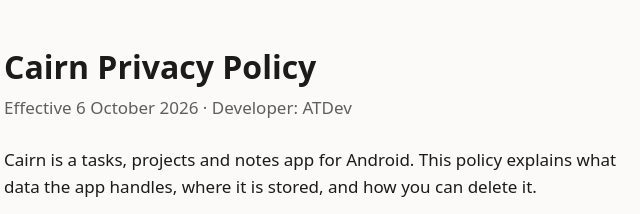
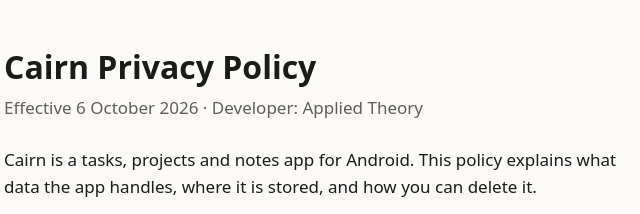
Before and after one commit to AdrielTTE/cairn-privacy, a plain HTML site: page index.html in a window 1280 px wide. Shown: the top 214 px of the page, 312-952 px from the left. Drawn offline with Linux system fonts and the light colour scheme.

Commit message:
Developer: Applied Theory

```diff
--- a/index.html
+++ b/index.html
@@ -52,7 +52,7 @@
 <body>
 <main>
   <h1>Cairn Privacy Policy</h1>
-  <p class="meta">Effective 6 October 2026 · Developer: ATDev</p>
+  <p class="meta">Effective 6 October 2026 · Developer: Applied Theory</p>
 
   <p>Cairn is a tasks, projects and notes app for Android. This policy
   explains what data the app handles, where it is stored, and how you can
```
